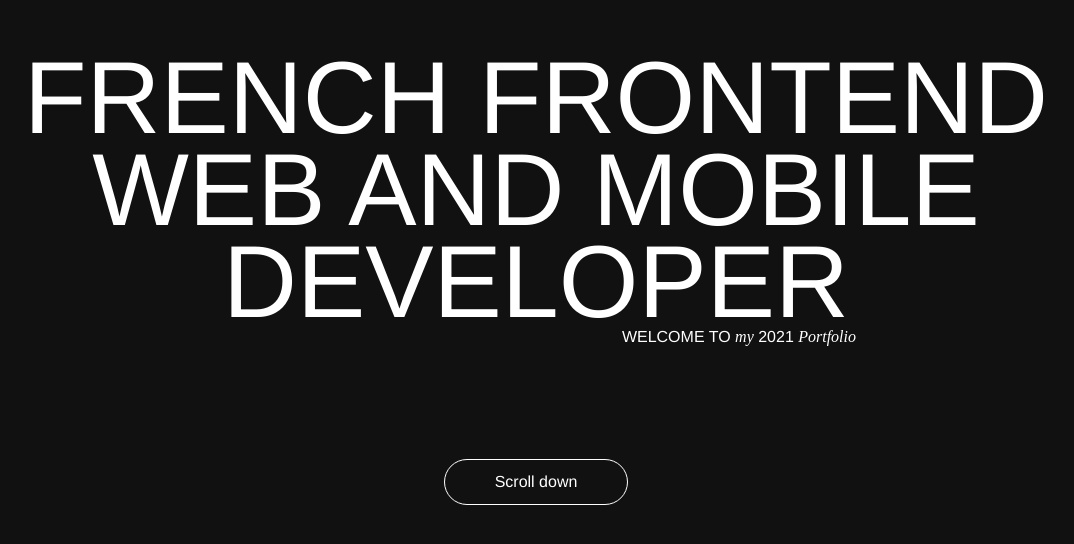
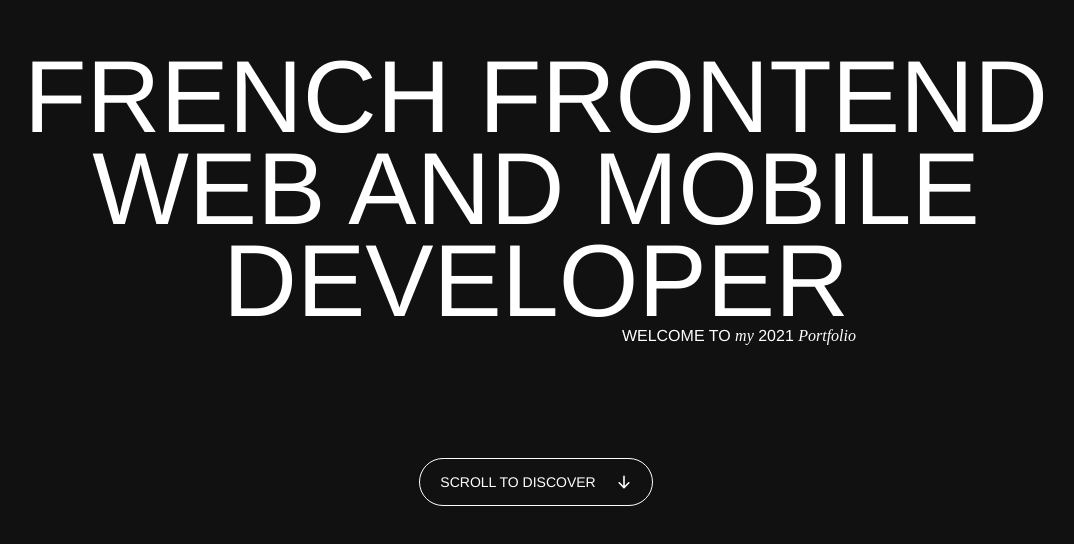
Before and after one commit to enzo-mourany/portfolio, a Next.js app: page /HomePage in a window 1280 px wide. Shown: the part 178-722 px from the top of the page, without its empty margins (104-1178 px from the left). Built offline with nearby package versions, Linux system fonts and the light colour scheme.

Commit message:
finished scroll button style

```diff
--- a/package.json
+++ b/package.json
@@ -13,6 +13,7 @@
     "next": "12.1.6",
     "react": "18.1.0",
     "react-dom": "18.1.0",
+    "react-icons": "^4.4.0",
     "react-svg": "^15.0.1",
     "sass": "^1.51.0"
   },
--- a/pages/HomePage.jsx
+++ b/pages/HomePage.jsx
@@ -1,6 +1,7 @@
 /* eslint-disable react/no-unescaped-entities */
 import React from 'react';
 import styles from '../styles/homepage.module.scss';
+import { HiArrowDown } from 'react-icons/hi';
 
 
 export default function HomePage() {
@@ -20,7 +21,10 @@ export default function HomePage() {
             </div>
             <div className={styles.scroll}>
                 <div className={styles.box}>
-                    <p>Scroll down</p>
+                    <div className={styles.content}>
+                        <p>Scroll to discover</p>
+                        <HiArrowDown style={{color: '#fff'}} />
+                    </div>
                 </div>
             </div>
         </div>
--- a/styles/about.module.scss
+++ b/styles/about.module.scss
@@ -1,5 +1,6 @@
 .about {
     width: 100%;
+    padding-top: 100px;
     .title {
         color: #fff;
         font-family: PP, helvetica, arial, sans-serif;
--- a/styles/homepage.module.scss
+++ b/styles/homepage.module.scss
@@ -51,12 +51,25 @@
     }
     .scroll {
         .box {
+            display: flex;
+            flex-direction: row;
             border: 1px solid #fff;
             border-radius: 30px;
-            p {
-                color: #fff;
-                margin: 13px 50px;
+            padding: 1px 20px;
+            .content {
+                display: flex;
+                flex-direction: row;
+                justify-content: center;
+                align-items: center;
+                gap: 20px;
+                p {
+                    color: #fff;
+                    text-transform: uppercase;
+                    font-weight: lighter;
+                    font-size: 14px;
+                }
             }
+
         }
     }
 }
```
